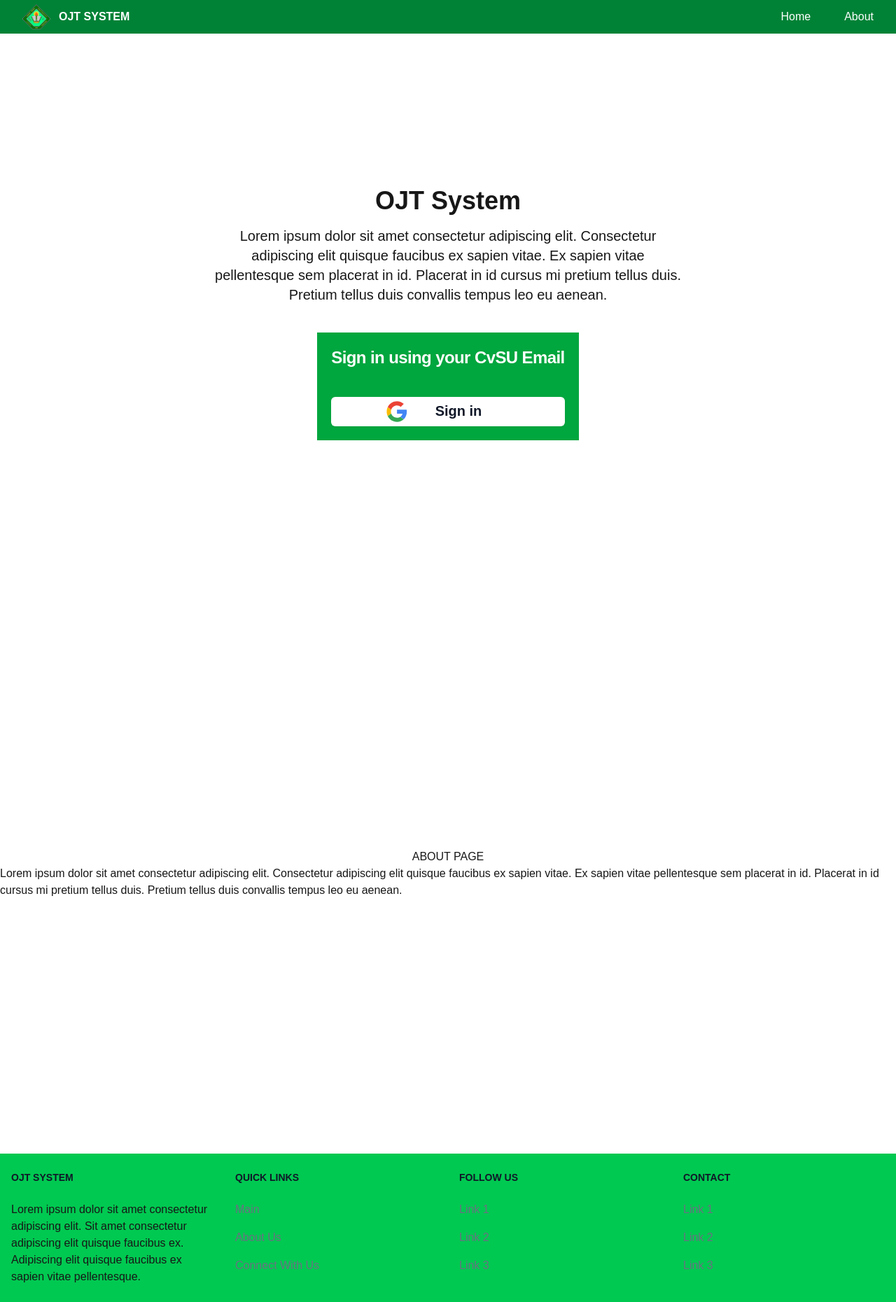
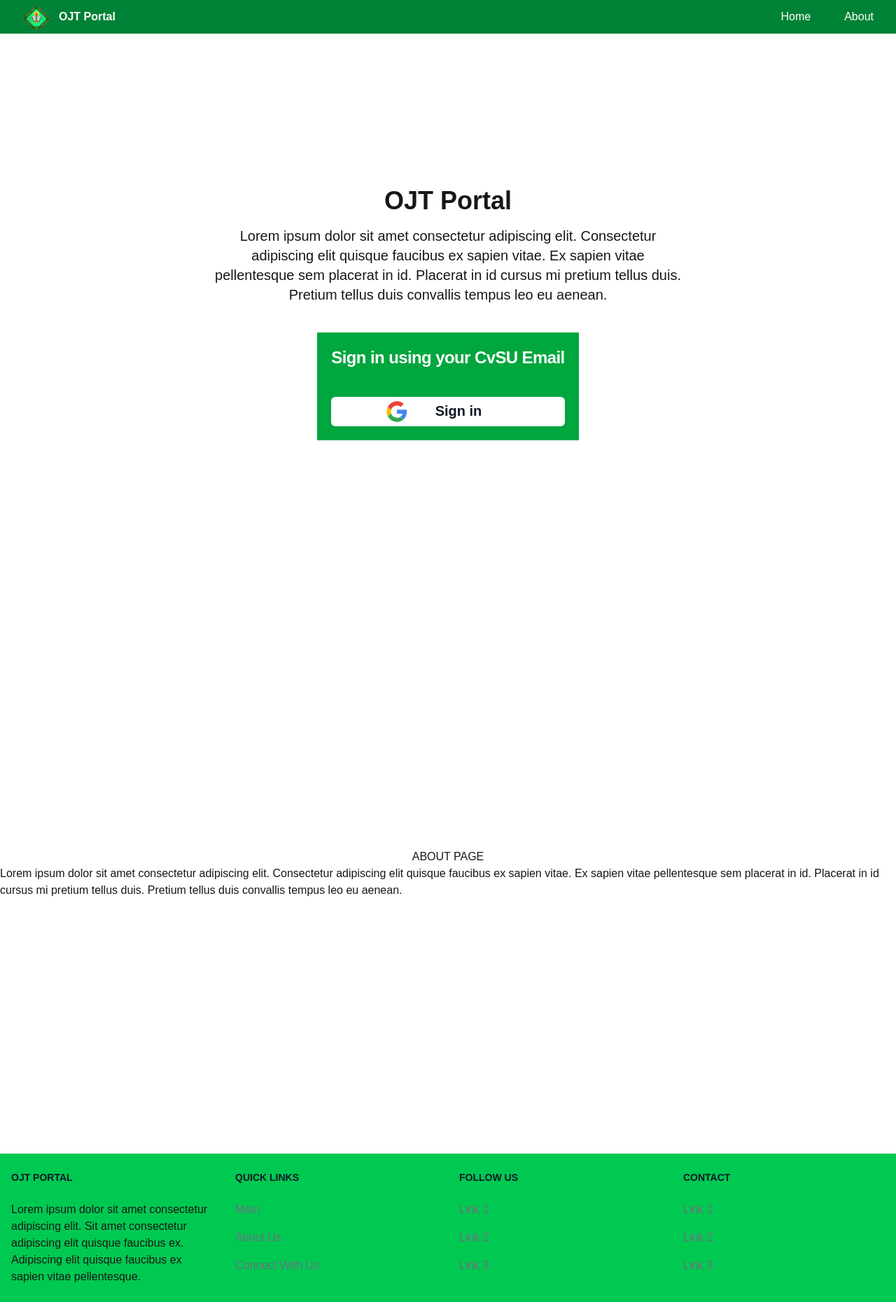
Before and after one commit to adrian-magsino/OJT-System, a Next.js app: page / in a window 1280 px wide. Shown: the whole page at 70% size. Built offline with nearby package versions, Linux system fonts and the light colour scheme.

Commit message:
added config file for the website to contain metadata

```diff
--- a/src/app/(public)/home/page.jsx
+++ b/src/app/(public)/home/page.jsx
@@ -1,11 +1,12 @@
 import GoogleAuthButton from "@/components/auth/GoogleAuthButton";
+import { siteConfig } from "@/lib/config/site";
 
 export default function Home() {
   return (
     <div id="Home" className="flex flex-col items-center justify-center min-h-screen">
       <div className="flex-col text-center mx-auto max-w-2xl">
         <h1 className="text-4xl font-bold">
-          OJT System
+          {siteConfig.name}
         </h1>
         <p className="mt-4 text-xl ">
           Lorem ipsum dolor sit amet consectetur adipiscing elit. Consectetur adipiscing elit quisque faucibus ex sapien vitae. Ex sapien vitae pellentesque sem placerat in id. Placerat in id cursus mi pretium tellus duis. Pretium tellus duis convallis tempus leo eu aenean.
--- a/src/app/layout.jsx
+++ b/src/app/layout.jsx
@@ -2,7 +2,7 @@ import { Geist, Geist_Mono } from "next/font/google";
 import "./globals.css";
 import Header from "../components/layout/public/Header";
 import Footer from "../components/layout/public/Footer";
-//import SupabaseProvider from "../components/auth/SupabaseProvider";
+import { siteConfig } from "@/lib/config/site";
 
 const geistSans = Geist({
   variable: "--font-geist-sans",
@@ -15,8 +15,8 @@ const geistMono = Geist_Mono({
 });
 
 export const metadata = {
-  title: "OJT System",
-  description: "Details about Training Establishments with history of working with CvSU",
+  title: siteConfig.name,
+  description: siteConfig.description,
 };
 
 export default function RootLayout({ children }) {
--- a/src/components/layout/public/Footer.jsx
+++ b/src/components/layout/public/Footer.jsx
@@ -1,3 +1,4 @@
+import { siteConfig } from "@/lib/config/site";
 
 export default function Footer() {
   return (
@@ -5,7 +6,7 @@ export default function Footer() {
       <div className="mx-auto w-full max-w-screen-xl">
         <div className="grid grid-cols-2 md:grid-cols-4 gap-8 px-4 py-6">
           <div className="max-w-sm">
-            <h2 className="mb-6 text-sm font-semibold text-gray-900 uppercase">OJT SYSTEM</h2>
+            <h2 className="mb-6 text-sm font-semibold text-gray-900 uppercase">{siteConfig.name}</h2>
             <p>
               Lorem ipsum dolor sit amet consectetur adipiscing elit. Sit amet consectetur adipiscing elit quisque faucibus ex. Adipiscing elit quisque faucibus ex sapien vitae pellentesque.
             </p>
--- a/src/components/layout/public/Header.jsx
+++ b/src/components/layout/public/Header.jsx
@@ -1,5 +1,6 @@
 import Link from "next/link";
 import Image from "next/image";
+import { siteConfig } from "@/lib/config/site";
 
 const routes = [
   {name: "Home", path: "#Home"},
@@ -23,7 +24,7 @@ export default function Header() {
               />
             </div>
             <span className="text-white font-semibold text-sm md:text-base whitespace-nowrap">
-              OJT SYSTEM
+              {siteConfig.name}
             </span>
           </a>
         </div>
--- a/src/components/layout/student/Header.jsx
+++ b/src/components/layout/student/Header.jsx
@@ -6,6 +6,7 @@ import Link from "next/link";
 import Image from "next/image";
 import { useState } from "react";
 import LogoutButton from '@/components/auth/LogoutButton'
+import { siteConfig } from "@/lib/config/site";
 
 export default function StudentHeader({ user, error, student }) {
   const [isDropdownOpen, setIsDropdownOpen] = useState(false);
@@ -40,7 +41,7 @@ export default function StudentHeader({ user, error, student }) {
               />
             </div>
             <span className="text-white font-semibold text-sm md:text-base whitespace-nowrap">
-              OJT SYSTEM
+              {siteConfig.name}
             </span>
           </Link>
         </div>
--- /dev/null
+++ b/src/lib/config/site.js
@@ -0,0 +1,8 @@
+export const siteConfig = {
+  name: "OJT Portal",
+  description: "Details about Training Establishments with history of working with CvSU",
+  logo: {
+    src: "/cvsu_logo.png",
+    alt: "CvSU Logo",
+  }
+}
```
